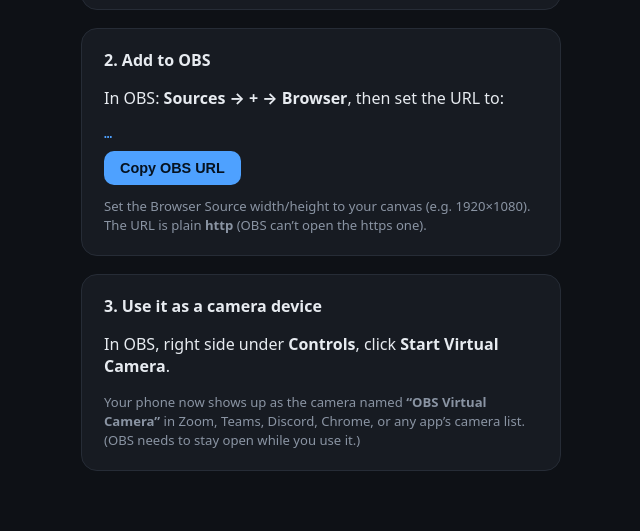
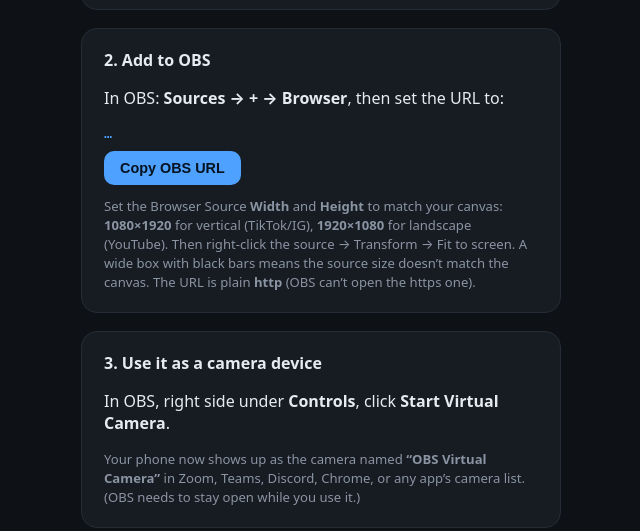
Before and after one commit to ThomasHartDev/obs-phone-cam, a website: page public/index.html in a window 1280 px wide. Shown: the part 537-1068 px from the top of the page, without its empty margins (319-959 px from the left). Drawn offline with Linux system fonts and the light colour scheme; no server answers.

Commit message:
docs: clarify Browser Source must match canvas (1080x1920 vertical) to avoid black bars
The old note's 1920x1080 example pushed people toward a landscape source in a
portrait canvas, which shows a wide box with black bars. Spell out portrait vs
landscape sizes + the Fit to screen step + what the black-bar symptom means.

```diff
--- a/public/index.html
+++ b/public/index.html
@@ -41,8 +41,13 @@
         <p class="mono" id="obsUrl">…</p>
         <button id="copyObs" type="button" class="copybtn">Copy OBS URL</button>
         <p class="note">
-          Set the Browser Source width/height to your canvas (e.g. 1920×1080).
-          The URL is plain <strong>http</strong> (OBS can’t open the https one).
+          Set the Browser Source <strong>Width</strong> and
+          <strong>Height</strong> to match your canvas:
+          <strong>1080×1920</strong> for vertical (TikTok/IG),
+          <strong>1920×1080</strong> for landscape (YouTube). Then right-click
+          the source → Transform → Fit to screen. A wide box with black bars
+          means the source size doesn’t match the canvas. The URL is plain
+          <strong>http</strong> (OBS can’t open the https one).
         </p>
       </section>
 
```
